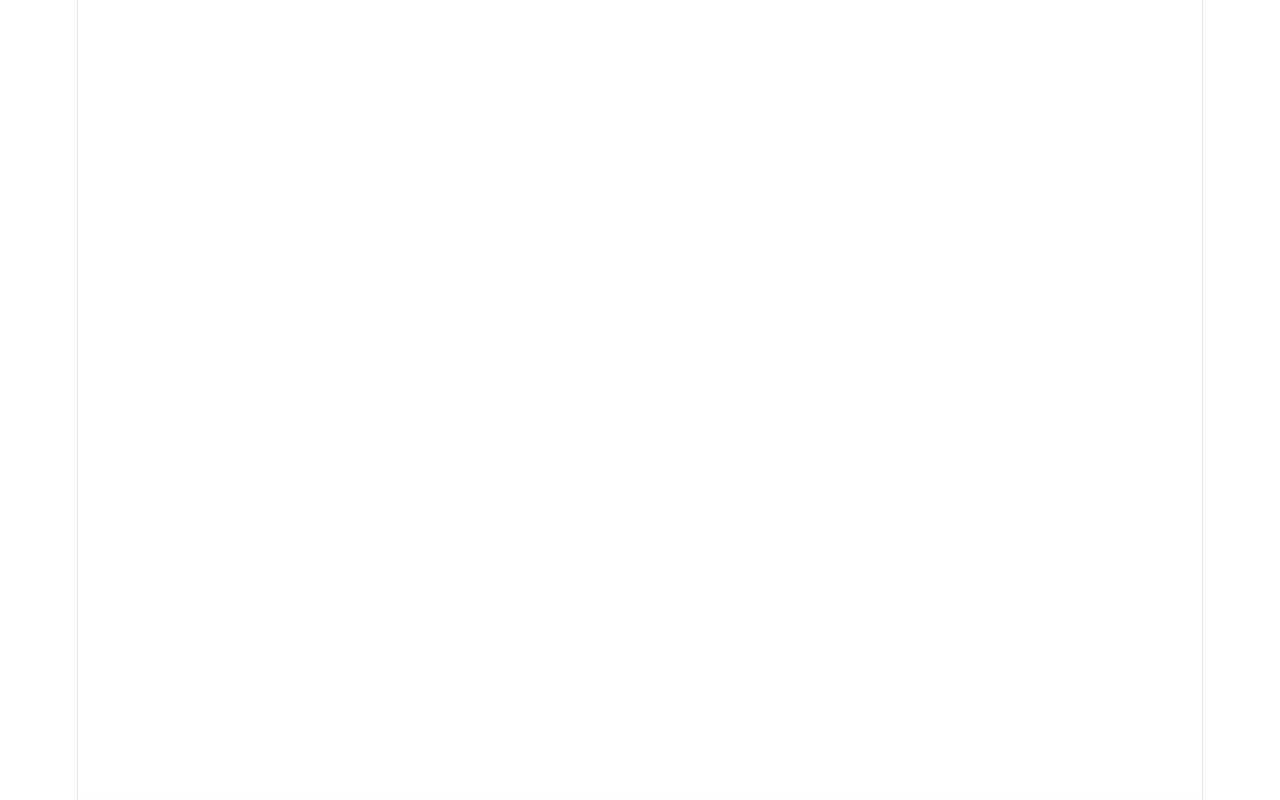
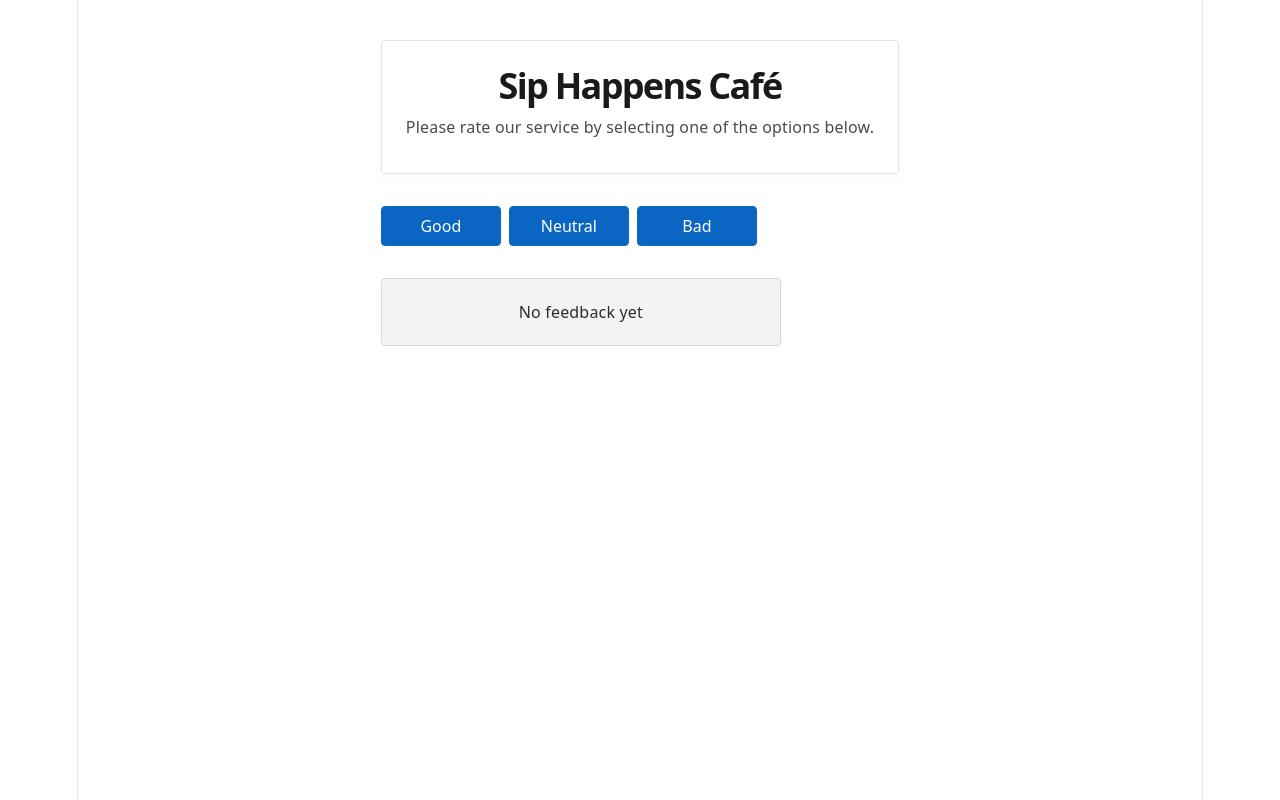
Before and after one commit to SashaGS/02-react-cafe, a React (Vite) app: page / in a window 1280 px wide. Shown: the top 800 px of the page. Built offline with nearby package versions, Linux system fonts and the light colour scheme.

Commit message:
done homework

```diff
--- a/src/components/App/App.tsx
+++ b/src/components/App/App.tsx
@@ -25,11 +25,12 @@ function App() {
 
   return (
     <>
-     <div className={css.app}></div>
+     <div className={css.app}>
      <CafeInfo />
       <VoteOptions onVote={handleVote} onReset={resetVotes} canReset={canReset} />
       {totalVotes >0 ?<VoteStats votes={votes} totalVotes={totalVotes} positiveRate={positiveRate} />:<Notification />
       }
+      </div>
     </>
   )
 }
```
